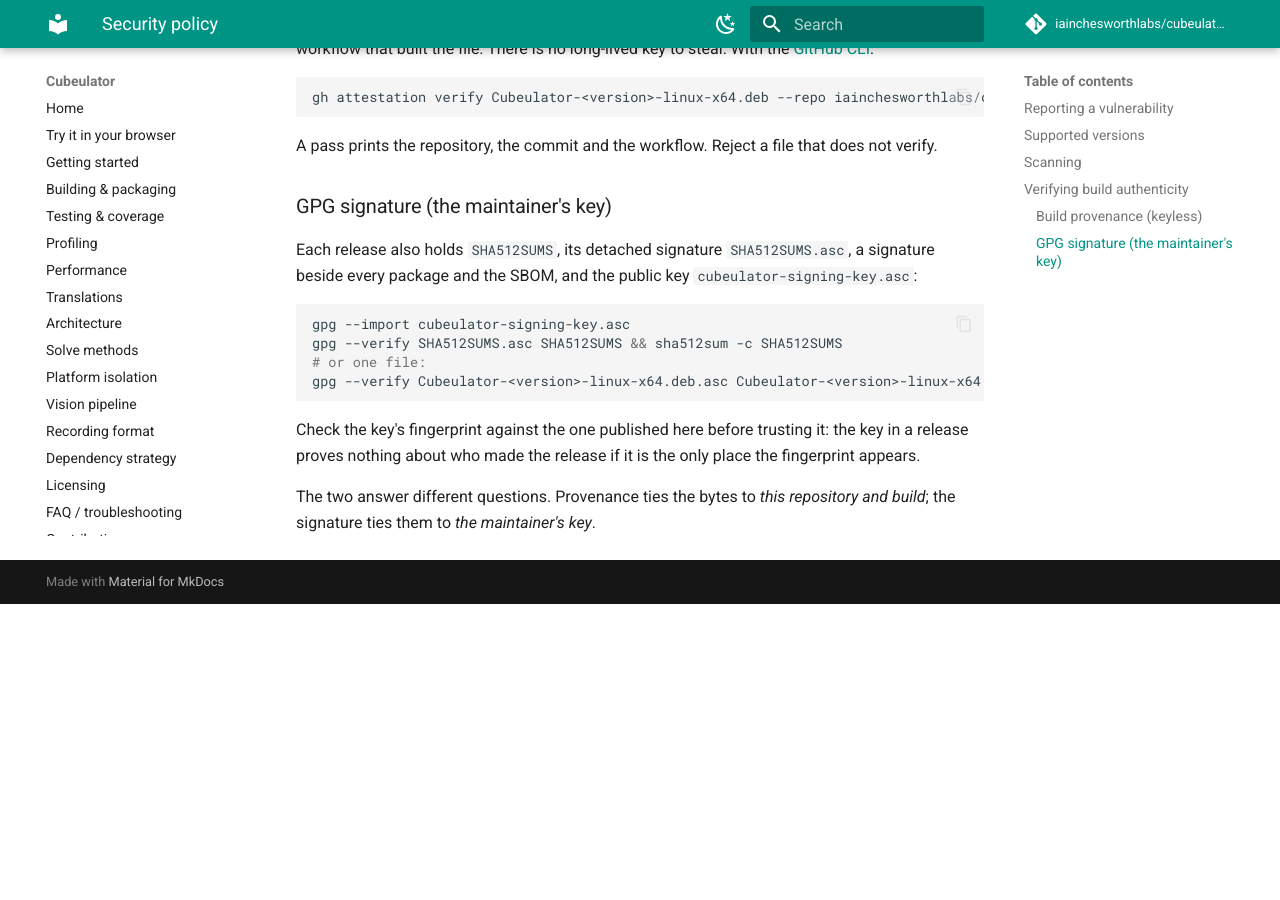
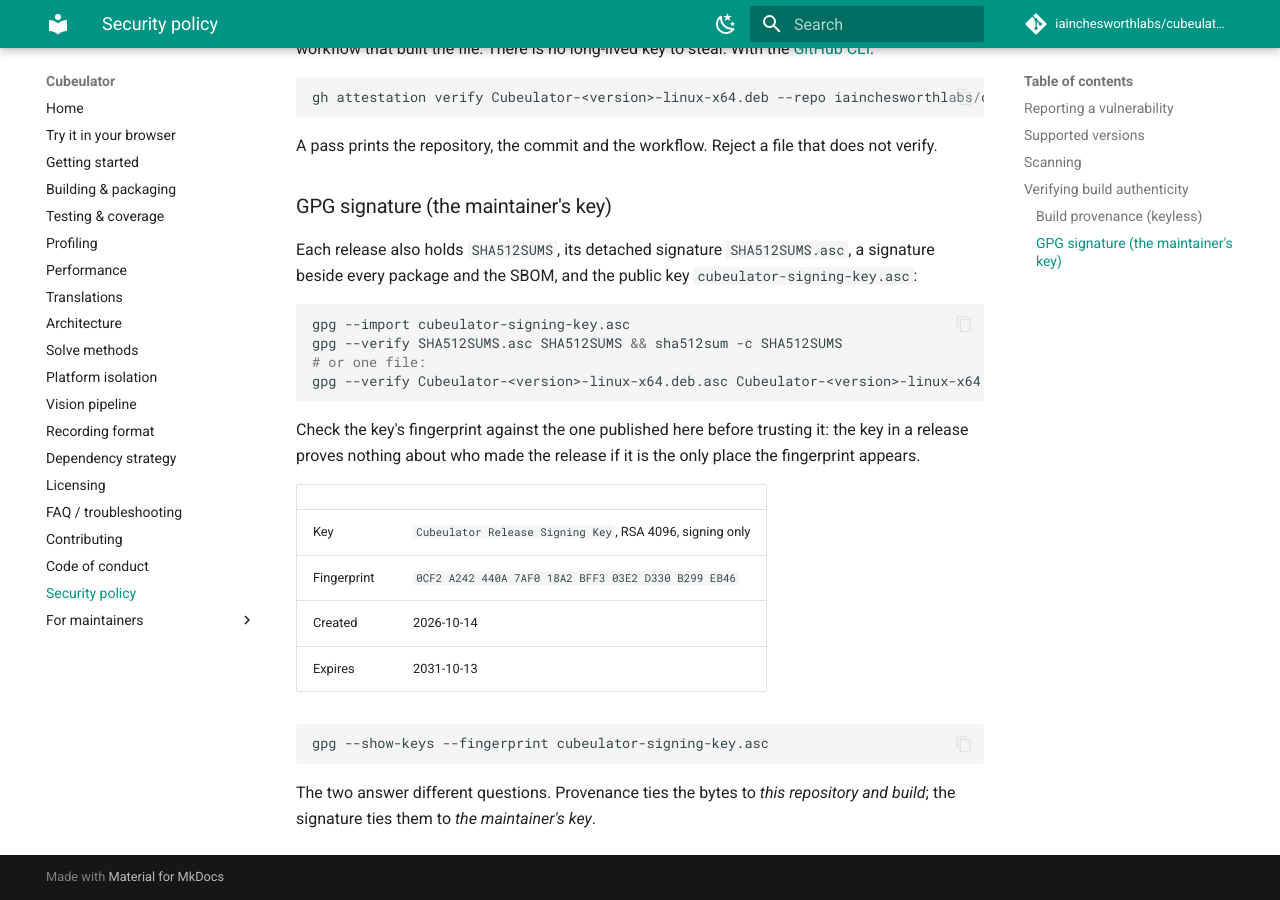
Before and after one commit to iainchesworth/cubeulator, an MkDocs documentation site: the page built from docs/SECURITY.md, in a window 1280 px wide and 900 px high, scrolled down 853 px. Built offline with MkDocs 1.6.1 and Material for MkDocs 9.7.7, drawn with Linux system fonts in a browser that asks for light colours; comment, search, counter and statistics services are not loaded; before the commit the page ends 1457 px from its top, so only the background shows below that.

Commit message:
SECURITY.md: publish the release signing key's fingerprint
The key (REPO_GPG_PRIVATE_KEY) now exists. The page said to check a release's
public key against the fingerprint published here, and there was none to check
against.

````diff
--- a/docs/SECURITY.md
+++ b/docs/SECURITY.md
@@ -56,5 +56,16 @@
 the key in a release proves nothing about who made the release if it is the only
 place the fingerprint appears.
 
+| | |
+|---|---|
+| Key | `Cubeulator Release Signing Key`, RSA 4096, signing only |
+| Fingerprint | `0CF2 A242 440A 7AF0 18A2  BFF3 03E2 D330 B299 EB46` |
+| Created | 2026-10-14 |
+| Expires | 2031-10-13 |
+
+```sh
+gpg --show-keys --fingerprint cubeulator-signing-key.asc
+```
+
 The two answer different questions. Provenance ties the bytes to *this
 repository and build*; the signature ties them to *the maintainer's key*.
````
